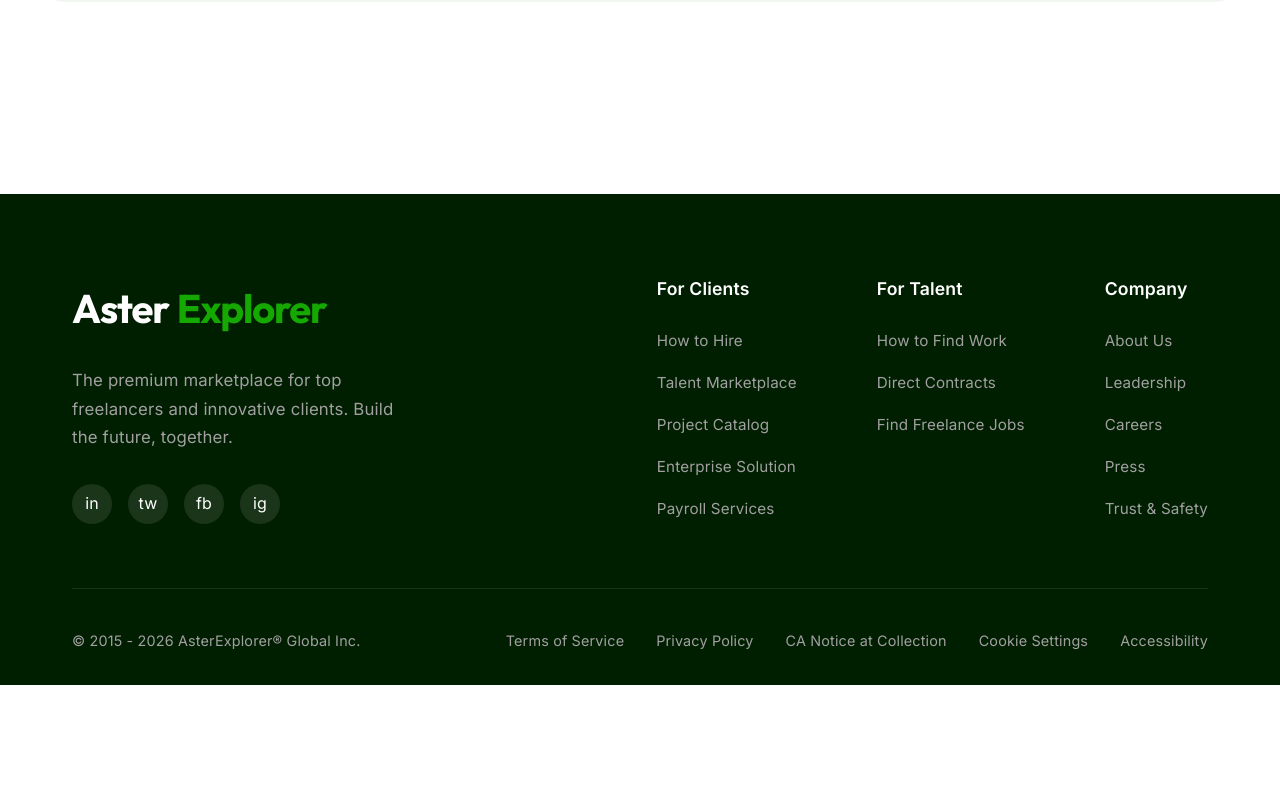
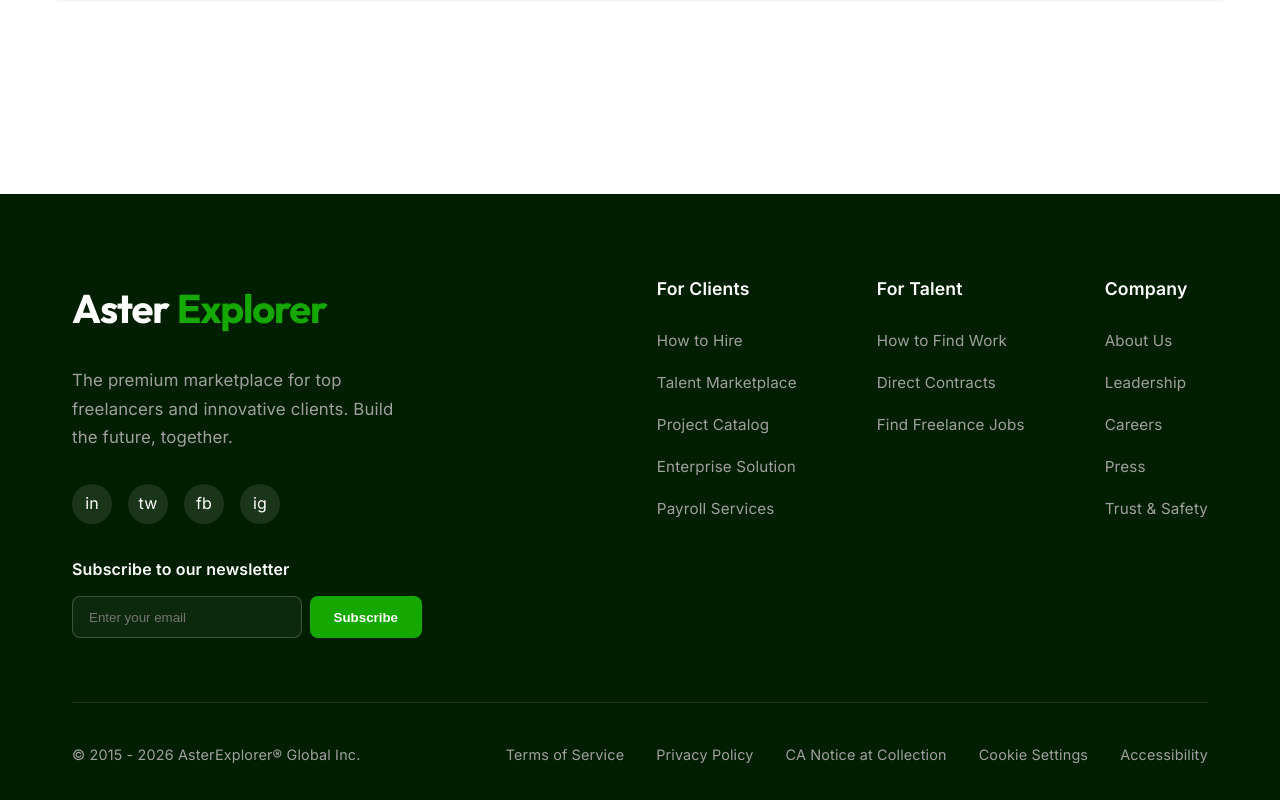
Before and after one commit to asterexplorer/Aster, a React app in the folder frontend/: page / in a window 1280 px wide. Shown: the part 6088-6888 px from the top of the page. Before the commit the page ends 6773 px from the top, so only its background shows below. Built offline with nearby package versions, Linux system fonts and the light colour scheme; no server answers; the HTML template or start-up script is replaced by a standard one.

Commit message:
Add newsletter subscription form to Footer integrated with backend

```diff
--- a/frontend/src/components/Footer.jsx
+++ b/frontend/src/components/Footer.jsx
@@ -1,6 +1,29 @@
-import React from 'react';
+import React, { useState } from 'react';
 
 const Footer = () => {
+    const [email, setEmail] = useState('');
+    const [status, setStatus] = useState('');
+
+    const handleSubscribe = async (e) => {
+        e.preventDefault();
+        setStatus('Subscribing...');
+        try {
+            const res = await fetch('/api/subscribe', {
+                method: 'POST',
+                headers: { 'Content-Type': 'application/json' },
+                body: JSON.stringify({ email })
+            });
+            const data = await res.json();
+            setStatus(data.detail);
+            if (data.success) {
+                setEmail('');
+                setTimeout(() => setStatus(''), 3000);
+            }
+        } catch (err) {
+            setStatus('Error connecting to server.');
+        }
+    };
+
     return (
         <footer style={{ background: 'var(--text-primary)', color: 'white', paddingTop: '5rem', paddingBottom: '2rem', marginTop: '5rem' }}>
             <div className="container" style={{ display: 'flex', flexDirection: 'column', gap: '4rem' }}>
@@ -12,12 +35,29 @@ const Footer = () => {
                         <p style={{ color: '#a0a0a0', fontSize: '1.05rem', maxWidth: '350px', lineHeight: 1.7, marginBottom: '2rem' }}>
                             The premium marketplace for top freelancers and innovative clients. Build the future, together.
                         </p>
-                        <div style={{ display: 'flex', gap: '1rem' }}>
+                        <div style={{ display: 'flex', gap: '1rem', marginBottom: '2rem' }}>
                             <a href="#" style={{ width: '40px', height: '40px', borderRadius: '50%', background: 'rgba(255,255,255,0.1)', display: 'flex', alignItems: 'center', justifyContent: 'center', color: 'white', textDecoration: 'none', transition: 'background 0.3s' }} onMouseOver={(e) => e.target.style.background = '#14a800'} onMouseOut={(e) => e.target.style.background = 'rgba(255,255,255,0.1)'}>in</a>
                             <a href="#" style={{ width: '40px', height: '40px', borderRadius: '50%', background: 'rgba(255,255,255,0.1)', display: 'flex', alignItems: 'center', justifyContent: 'center', color: 'white', textDecoration: 'none', transition: 'background 0.3s' }} onMouseOver={(e) => e.target.style.background = '#14a800'} onMouseOut={(e) => e.target.style.background = 'rgba(255,255,255,0.1)'}>tw</a>
                             <a href="#" style={{ width: '40px', height: '40px', borderRadius: '50%', background: 'rgba(255,255,255,0.1)', display: 'flex', alignItems: 'center', justifyContent: 'center', color: 'white', textDecoration: 'none', transition: 'background 0.3s' }} onMouseOver={(e) => e.target.style.background = '#14a800'} onMouseOut={(e) => e.target.style.background = 'rgba(255,255,255,0.1)'}>fb</a>
                             <a href="#" style={{ width: '40px', height: '40px', borderRadius: '50%', background: 'rgba(255,255,255,0.1)', display: 'flex', alignItems: 'center', justifyContent: 'center', color: 'white', textDecoration: 'none', transition: 'background 0.3s' }} onMouseOver={(e) => e.target.style.background = '#14a800'} onMouseOut={(e) => e.target.style.background = 'rgba(255,255,255,0.1)'}>ig</a>
                         </div>
+                        <form onSubmit={handleSubscribe} style={{ display: 'flex', flexDirection: 'column', gap: '0.8rem', maxWidth: '350px' }}>
+                            <span style={{ fontWeight: '600', fontSize: '1rem', color: 'white' }}>Subscribe to our newsletter</span>
+                            <div style={{ display: 'flex', gap: '0.5rem' }}>
+                                <input
+                                    type="email"
+                                    placeholder="Enter your email"
+                                    required
+                                    value={email}
+                                    onChange={(e) => setEmail(e.target.value)}
+                                    style={{ flex: 1, padding: '0.8rem 1rem', borderRadius: '8px', border: '1px solid rgba(255,255,255,0.2)', background: 'rgba(255,255,255,0.05)', color: 'white', outline: 'none', transition: 'border-color 0.2s' }}
+                                    onFocus={(e) => e.target.style.borderColor = '#14a800'}
+                                    onBlur={(e) => e.target.style.borderColor = 'rgba(255,255,255,0.2)'}
+                                />
+                                <button type="submit" disabled={status === 'Subscribing...'} style={{ padding: '0.8rem 1.5rem', background: '#14a800', color: 'white', border: 'none', borderRadius: '8px', cursor: 'pointer', fontWeight: 'bold', transition: 'background 0.2s' }} onMouseOver={(e) => e.target.style.background = '#108900'} onMouseOut={(e) => e.target.style.background = '#14a800'}>Subscribe</button>
+                            </div>
+                            {status && <span style={{ fontSize: '0.85rem', color: status.includes('failed') || status.includes('Error') ? '#ef4444' : '#10b981' }}>{status}</span>}
+                        </form>
                     </div>
 
                     <div style={{ display: 'flex', gap: '5rem', flexWrap: 'wrap' }}>
```
Also changed, not shown: 2 other files (tests, documents, lock files or other folders).
